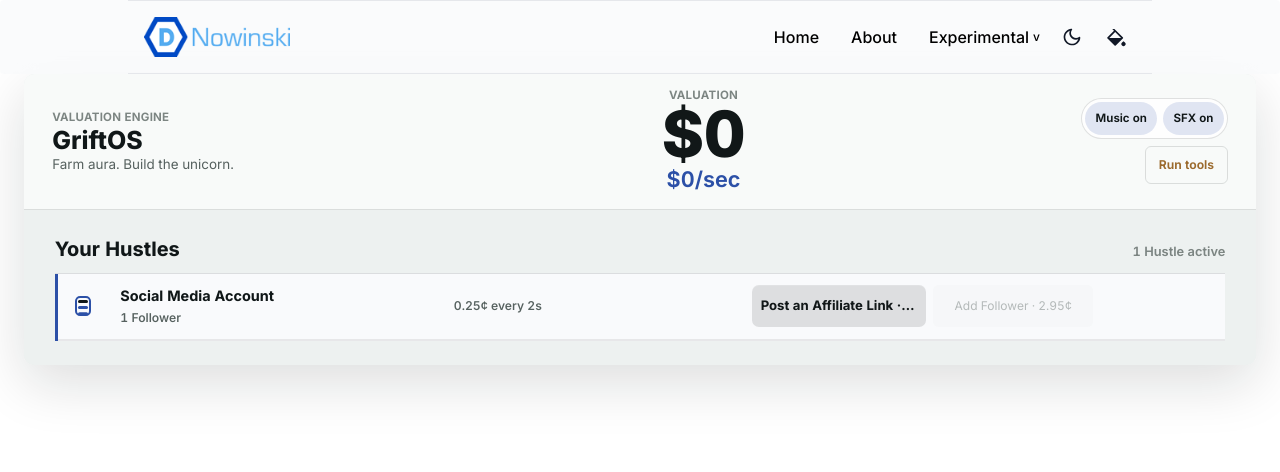
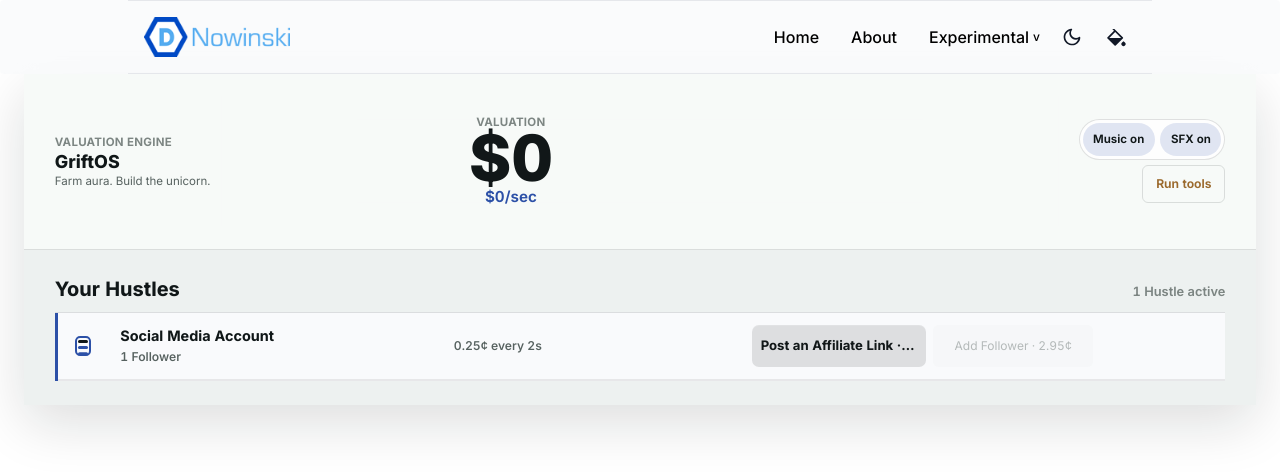
Before and after one commit to dnowinskinet/personal, an Angular app: page /experimental/grift-os in a window 1280 px wide. Shown: the top 472 px of the page. Built offline with nearby package versions, Linux system fonts and the light colour scheme.

Commit message:
feat(grift-os): establish visual composition frame

```diff
--- a/src/app/pages/experimental/grift-os-game/grift-os-game.html
+++ b/src/app/pages/experimental/grift-os-game/grift-os-game.html
@@ -2,36 +2,46 @@
     class="grift-os-app"
     data-game="grift-os"
     [attr.data-stage]="presentation.enterpriseStage"
+    [attr.data-visual-condition]="visualCondition"
     [style.--grift-intensity]="presentation.enterpriseIntensity"
     (pointerdown)="unlockAudio()"
 >
-    <header class="grift-hud" aria-label="GriftOS status">
+    <header class="grift-stage" aria-label="GriftOS status">
+        <div class="grift-stage__atmosphere" aria-hidden="true"></div>
+        <div class="grift-stage__scrim" aria-hidden="true"></div>
+
+        <div class="grift-stage__content">
+            <div class="grift-stage__identity">
                 <div class="grift-title-block">
                     <p class="grift-kicker">{{ copy.eyebrow }}</p>
                     <h1>{{ copy.title }}</h1>
                     <p>{{ copy.tagline }}</p>
                 </div>
+            </div>
 
+            <div class="grift-stage__valuation">
                 <div class="grift-valuation-object" aria-label="Current valuation">
                     <p>{{ copy.valuationLabel }}</p>
                     <div class="grift-valuation-amount">
                         <strong>{{ valuationLabel }}</strong>
+                        <div class="grift-stage__gains" aria-hidden="true">
                             @for (flyout of valuationFlyouts; track trackValuationFlyout($index, flyout)) {
                                 <span
                                     class="grift-valuation-flyout"
                                     [class.grift-valuation-flyout--gain]="flyout.direction === 'gain'"
                                     [class.grift-valuation-flyout--spend]="flyout.direction === 'spend'"
                                     [style.--grift-flyout-lane]="flyout.lane"
-                        aria-hidden="true"
                                 >
                                     {{ flyout.label }}
                                 </span>
                             }
                         </div>
+                    </div>
                     <span>{{ valuationPerSecondLabel }}</span>
                 </div>
+            </div>
 
-        <div class="grift-meta-block">
+            <div class="grift-stage__owner">
                 @if (showNetWorth) {
                     <div class="grift-net-worth">
                         <p>{{ copy.netWorthLabel }}</p>
@@ -39,7 +49,9 @@
                         <span>{{ wealthAdvantageLabel }}</span>
                     </div>
                 }
+            </div>
 
+            <div class="grift-stage__utilities">
                 <div class="grift-utility-strip">
                 <div class="grift-audio-controls" aria-label="Audio controls">
                     <button
@@ -179,6 +191,7 @@
                 }
                 </div>
             </div>
+        </div>
     </header>
 
     @if (offlineReturn; as offline) {
@@ -208,7 +221,11 @@
     }
 
     @if (showModeTabs) {
-        <nav class="grift-mode-tabs" aria-label="GriftOS game surfaces">
+        <nav
+            class="grift-mode-tabs"
+            aria-label="GriftOS game surfaces"
+            [style.--grift-mode-count]="availableTabs.length"
+        >
             @for (tab of availableTabs; track trackTab($index, tab)) {
                 <button
                     type="button"
--- a/src/app/pages/experimental/grift-os-game/grift-os-game.ts
+++ b/src/app/pages/experimental/grift-os-game/grift-os-game.ts
@@ -163,6 +163,7 @@ interface PayoutFeedback {
 }
 
 type ValuationFlyoutDirection = 'gain' | 'spend';
+type VisualCondition = 'manual' | 'automated' | 'structural';
 
 interface ValuationFlyout {
   id: number;
@@ -521,6 +522,14 @@ export class GriftOsGameComponent implements OnInit, OnDestroy {
 
   get hasAnyMilestone(): boolean {
     return this.definitions.some((definition) => this.state.hustles[definition.id].reachedMilestones.length > 0);
+  }
+
+  get visualCondition(): VisualCondition {
+    if (this.state.leveragePurchases.length > 0) {
+      return 'structural';
+    }
+
+    return this.hasAnyAutomation ? 'automated' : 'manual';
   }
 
   get showPinnedSelectedContext(): boolean {
--- a/src/styles/_grift-os.scss
+++ b/src/styles/_grift-os.scss
@@ -2268,3 +2268,370 @@
   18% { opacity: 1; transform: translate(calc(var(--grift-flyout-lane, 0) * var(--grift-flyout-stagger)), 0); }
   100% { opacity: 0; transform: translate(calc(var(--grift-flyout-lane, 0) * var(--grift-flyout-stagger)), 0); }
 }
+
+/* Phase 1: stage composition */
+.grift-os-app {
+  --grift-stage-media: none;
+  --grift-stage-atmosphere-opacity: 0.08;
+  --grift-stage-scrim: rgba(248, 250, 249, 0.76);
+  --grift-stage-frame-color: var(--grift-info);
+  --grift-stage-frame-opacity: 0.12;
+  --grift-stage-motion-duration: 12s;
+
+  overflow: visible;
+}
+
+.dark .grift-os-app {
+  --grift-stage-scrim: rgba(11, 16, 19, 0.72);
+  --grift-stage-frame-opacity: 0.16;
+}
+
+.grift-os-app[data-visual-condition="automated"] {
+  --grift-stage-atmosphere-opacity: 0.16;
+  --grift-stage-frame-opacity: 0.2;
+  --grift-stage-motion-duration: 10s;
+}
+
+.grift-os-app[data-visual-condition="structural"] {
+  --grift-stage-atmosphere-opacity: 0.24;
+  --grift-stage-frame-opacity: 0.28;
+  --grift-stage-motion-duration: 14s;
+}
+
+.grift-stage {
+  position: relative;
+  display: grid;
+  box-sizing: border-box;
+  min-block-size: clamp(9.25rem, 38vw, 10rem);
+  overflow: clip;
+  border-bottom: 1px solid var(--grift-border);
+  background: var(--grift-plane);
+  padding:
+    clamp(0.75rem, 2vw, 1rem)
+    clamp(0.85rem, 3vw, 1.25rem);
+}
+
+.grift-stage__atmosphere,
+.grift-stage__scrim {
+  position: absolute;
+  inset: 0;
+  pointer-events: none;
+}
+
+.grift-stage__atmosphere {
+  z-index: 0;
+  overflow: hidden;
+  background-image: var(--grift-stage-media);
+  background-position: center;
+  background-size: cover;
+  opacity: var(--grift-stage-atmosphere-opacity);
+}
+
+.grift-stage__atmosphere::before,
+.grift-stage__atmosphere::after {
+  position: absolute;
+  border: 1px solid var(--grift-stage-frame-color);
+  content: "";
+  opacity: var(--grift-stage-frame-opacity);
+  transform-origin: center;
+}
+
+.grift-stage__atmosphere::before {
+  inset: 13% 16%;
+  border-block-width: 0;
+}
+
+.grift-stage__atmosphere::after {
+  inset: 26% 27%;
+  border-inline-width: 0;
+}
+
+.grift-os-app[data-visual-condition="automated"] .grift-stage__atmosphere::after,
+.grift-os-app[data-visual-condition="structural"] .grift-stage__atmosphere::after {
+  animation: grift-stage-breathe var(--grift-stage-motion-duration) ease-in-out infinite;
+}
+
+.grift-stage__scrim {
+  z-index: 1;
+  background: var(--grift-stage-scrim);
+}
+
+.grift-stage__content {
+  position: relative;
+  z-index: 2;
+  display: grid;
+  grid-template-areas:
+    "identity owner"
+    "valuation utilities";
+  grid-template-columns: minmax(0, 1fr) auto;
+  gap: 0.42rem 0.72rem;
+  align-items: start;
+  width: 100%;
+  min-width: 0;
+}
+
+.grift-stage__identity {
+  grid-area: identity;
+  min-width: 0;
+}
+
+.grift-stage__valuation {
+  grid-area: valuation;
+  min-width: 0;
+  overflow: clip;
+}
+
+.grift-stage__owner {
+  grid-area: owner;
+  min-width: 0;
+  justify-self: end;
+}
+
+.grift-stage__utilities {
+  grid-area: utilities;
+  min-width: 0;
+  justify-self: end;
+}
+
+.grift-stage__gains {
+  position: absolute;
+  inset: 0;
+  pointer-events: none;
+}
+
+.grift-stage .grift-title-block h1 {
+  font-size: 1.12rem;
+}
+
+.grift-stage .grift-title-block p:last-child {
+  margin-top: 0.16rem;
+  font-size: 0.72rem;
+}
+
+.grift-stage .grift-valuation-object {
+  justify-items: start;
+  gap: 0.02rem;
+  text-align: left;
+}
+
+.grift-stage .grift-valuation-object strong {
+  font-size: clamp(2.8rem, 13vw, 3.82rem);
+}
+
+.grift-stage .grift-valuation-object span {
+  font-size: 0.95rem;
+}
+
+.grift-stage .grift-net-worth {
+  width: auto;
+  min-width: 6.4rem;
+  padding-left: 0.58rem;
+}
+
+.grift-stage .grift-net-worth strong {
+  font-size: 1.28rem;
+}
+
+.grift-stage .grift-net-worth span {
+  font-size: 0.68rem;
+  line-height: 1.18;
+}
+
+.grift-stage .grift-utility-strip {
+  display: grid;
+  gap: 0.32rem;
+  justify-content: end;
+  justify-items: end;
+}
+
+.grift-mode-tabs {
+  position: sticky;
+  top: var(--grift-nav-clearance, 4.6rem);
+  z-index: 1;
+  grid-template-columns: repeat(var(--grift-mode-count, 1), minmax(0, 1fr));
+  min-block-size: 2.75rem;
+  padding-block: 0.25rem;
+}
+
+@media (min-width: 44rem) {
+  .grift-stage {
+    min-block-size: clamp(10.5rem, 12vw, 11rem);
+    padding:
+      clamp(0.85rem, 1.8vw, 1.1rem)
+      clamp(1rem, 2.5vw, 1.5rem);
+  }
+
+  .grift-stage__content {
+    grid-template-areas:
+      "identity valuation owner"
+      "utilities valuation owner";
+    grid-template-columns: minmax(9rem, 0.65fr) minmax(17rem, 1.35fr) minmax(9rem, 0.65fr);
+    gap: 0.42rem clamp(0.75rem, 2vw, 1.25rem);
+    align-items: center;
+  }
+
+  .grift-stage__valuation {
+    align-self: center;
+  }
+
+  .grift-stage__owner {
+    justify-self: stretch;
+  }
+
+  .grift-stage__utilities {
+    justify-self: start;
+  }
+
+  .grift-stage .grift-net-worth {
+    width: 100%;
+    padding-left: 0.72rem;
+    border-left: 1px solid var(--grift-border-strong);
+  }
+
+  .grift-stage .grift-valuation-object {
+    justify-items: center;
+    text-align: center;
+  }
+
+  .grift-stage .grift-valuation-object strong {
+    font-size: clamp(3.5rem, 7vw, 4.65rem);
+  }
+
+  .grift-mode-tabs {
+    min-block-size: 3rem;
+  }
+}
+
+@media (min-width: 72rem) {
+  .grift-stage {
+    min-block-size: clamp(11rem, calc(5vw + 6.75rem), 14rem);
+    padding:
+      clamp(0.95rem, 1.6vw, 1.35rem)
+      clamp(1.25rem, 2.4vw, 2rem);
+  }
+
+  .grift-stage__content {
+    grid-template-areas: "identity valuation owner utilities";
+    grid-template-columns:
+      minmax(11rem, 0.62fr)
+      minmax(26rem, 1.5fr)
+      minmax(12rem, 0.68fr)
+      minmax(12rem, 0.68fr);
+    gap: 0.45rem clamp(1rem, 2vw, 1.7rem);
+    align-items: center;
+  }
+
+  .grift-stage__identity {
+    align-self: center;
+  }
+
+  .grift-stage__owner,
+  .grift-stage__utilities {
+    justify-self: stretch;
+  }
+
+  .grift-stage .grift-net-worth {
+    width: 100%;
+    border-left: 1px solid var(--grift-border-strong);
+    padding-left: 1rem;
+  }
+
+  .grift-stage .grift-valuation-object strong {
+    font-size: clamp(4rem, 5vw, 5.1rem);
+  }
+}
+
+@media (max-width: 71.999rem) {
+  .grift-work-surface--hustles,
+  .grift-work-surface--leverage,
+  .grift-work-surface--rug {
+    grid-template-columns: minmax(0, 1fr);
+  }
+
+  .grift-inspector-panel {
+    position: fixed;
+    top: calc(var(--grift-nav-clearance, 4.6rem) + 0.75rem);
+    right: 1rem;
+    bottom: 1rem;
+    z-index: 8;
+    display: none;
+    width: min(28rem, calc(100vw - 2rem));
+    overflow: auto;
+    border: 1px solid var(--grift-border-strong);
+    border-radius: 10px;
+    background: var(--grift-plane-raised);
+    padding: 1rem;
+    box-shadow: 0 28px 90px rgba(0, 0, 0, 0.28);
+  }
+
+  .grift-inspector-panel--open {
+    display: block;
+  }
+
+  .grift-context-close {
+    display: inline-flex;
+    align-items: center;
+  }
+
+  .grift-context-backdrop--open {
+    position: fixed;
+    inset: 0;
+    z-index: 7;
+    display: block;
+    background: rgba(0, 0, 0, 0.34);
+  }
+}
+
+@media (max-width: 44rem) {
+  .grift-mode-tabs {
+    padding-block: 0.15rem;
+  }
+
+  .grift-stage__atmosphere::before {
+    inset-inline: 8%;
+  }
+
+  .grift-stage__atmosphere::after {
+    inset-inline: 18%;
+  }
+
+  .grift-stage__owner {
+    max-width: 9.4rem;
+  }
+
+  .grift-stage .grift-net-worth span {
+    display: none;
+  }
+
+  .grift-stage__utilities {
+    align-self: end;
+  }
+
+  .grift-stage__gains {
+    display: none;
+  }
+
+  .grift-inspector-panel {
+    top: auto;
+    right: 0.65rem;
+    bottom: 0.65rem;
+    left: 0.65rem;
+    width: auto;
+    max-height: min(76vh, 42rem);
+    border-radius: 14px 14px 10px 10px;
+    padding: 0.95rem;
+  }
+}
+
+@media (prefers-reduced-motion: reduce) {
+  .grift-stage__atmosphere::before,
+  .grift-stage__atmosphere::after {
+    animation: none !important;
+    transition: none !important;
+  }
+}
+
+@keyframes grift-stage-breathe {
+  0%, 100% { transform: scaleX(0.98); }
+  50% { transform: scaleX(1.02); }
+}
```
Also changed, not shown: 1 other file (tests, documents, lock files or other folders). Lines whose indentation alone changed are shown as unchanged.
